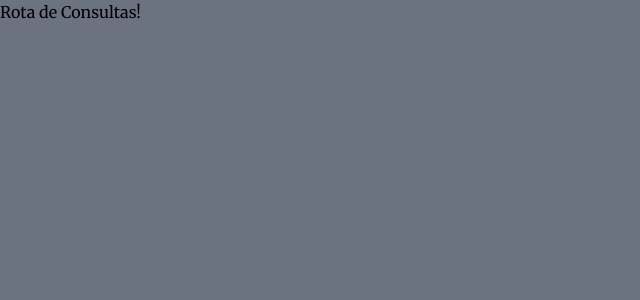
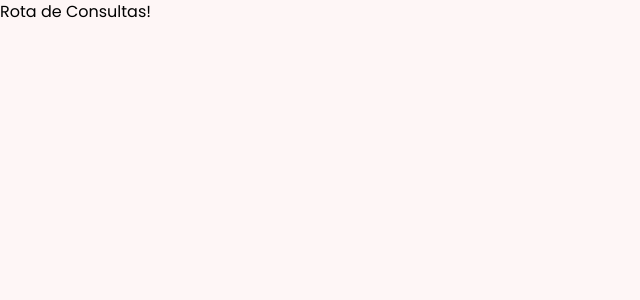
Before and after one commit to gabrielalencardearaujo/website-clinica_tatiana_alencar, a Next.js app: page /appointments in a window 1280 px wide. Shown: the top 300 px of the page, without its empty margins (0-640 px from the left). Built offline with nearby package versions, Linux system fonts and the light colour scheme.

Commit message:
chore: add theme colors and font-family

```diff
--- a/src/app/layout.tsx
+++ b/src/app/layout.tsx
@@ -1,8 +1,8 @@
 import type { Metadata } from 'next';
-import { Merriweather } from 'next/font/google';
+import { Poppins } from 'next/font/google';
 import './globals.css';
 
-const merriweather = Merriweather({
+const merriweather = Poppins({
   weight: '400',
   style: 'normal',
   display: 'auto',
@@ -21,7 +21,12 @@ export default function RootLayout({
 }>) {
   return (
     <html lang="en">
-      <body className={`bg-gray-500 ${merriweather.className}`}>{children}</body>
+      <body
+        style={{ backgroundColor: '#FEF6F6' }}
+        className={`bg-gray-500 ${merriweather.className}`}
+      >
+        {children}
+      </body>
     </html>
   );
 }
--- a/src/app/page.tsx
+++ b/src/app/page.tsx
@@ -1,12 +1,11 @@
 import Login from './login/page';
 import Contacts from './contacts/page';
 import Appointments from './appointments/page';
-import Header from '@/components/header';
+import Header from '@/components/header/header';
 
 export default function Home() {
   return (
     <main>
-      <h1>hello world!</h1>
       <Header />
       <Login />
       <Contacts />
--- a/tailwind.config.ts
+++ b/tailwind.config.ts
@@ -13,6 +13,22 @@ const config: Config = {
         'gradient-conic': 'conic-gradient(from 180deg at 50% 50%, var(--tw-gradient-stops))',
       },
     },
+    colors: {
+      'color-base-0': '#FEF6F6',
+      'color-base-1': '#FFD7D7',
+      'color-base-2': '#F4CDC8',
+      'color-base-3': '#FFC1C2',
+      'color-base-4': '#FFB6B7',
+      'color-base-5': '#FBA5A6',
+      'color-base-6': '#F590A0',
+      'color-base-7': '#F3637C',
+      'color-base-8': '#9F2E41',
+      'color-base-9': '#552930',
+    },
+    fontFamily: {
+      sans: ['Poppins', 'sans-serif'],
+      serif: ['Merriweather', 'serif'],
+    },
   },
   plugins: [],
 };
```
